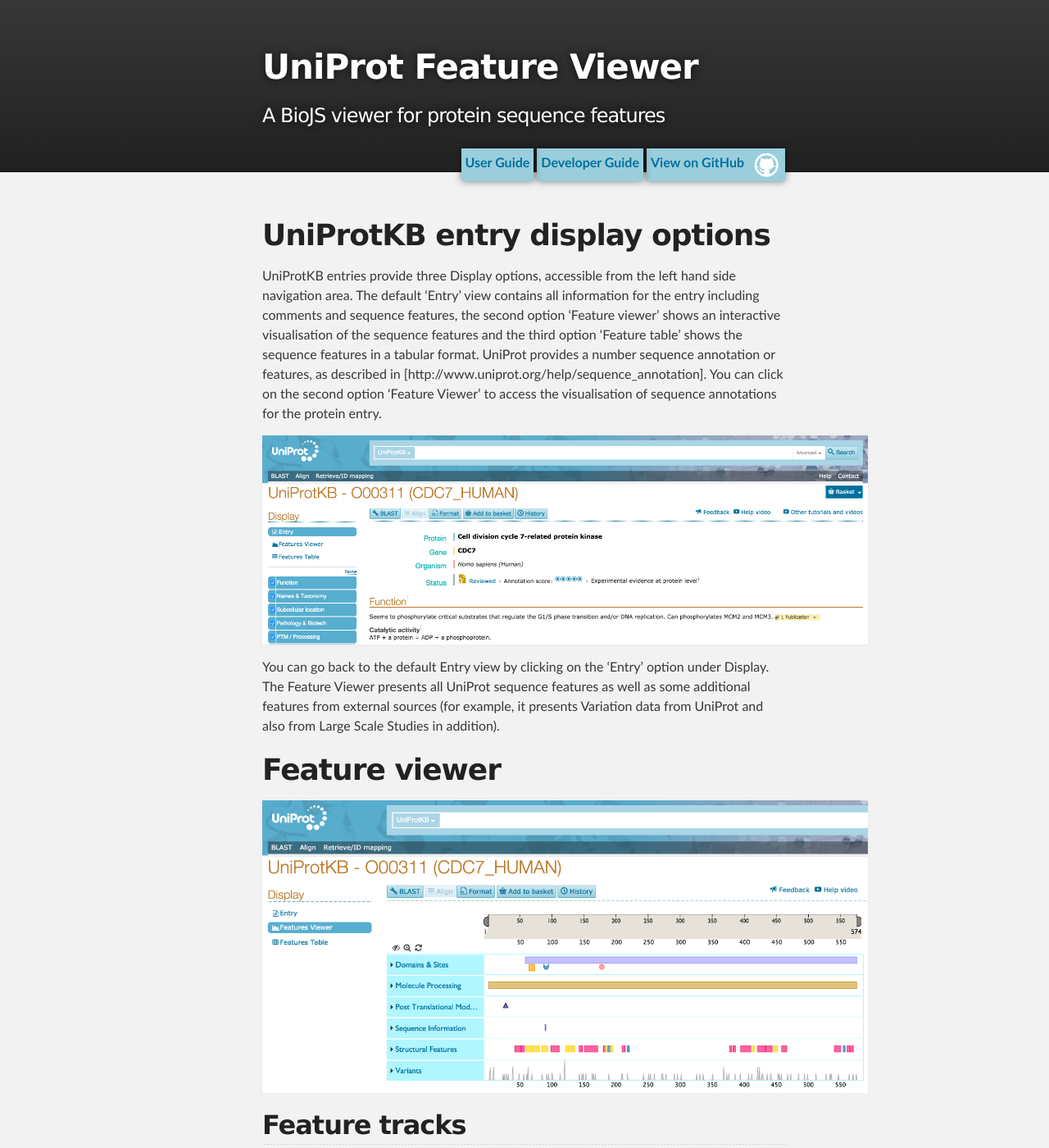
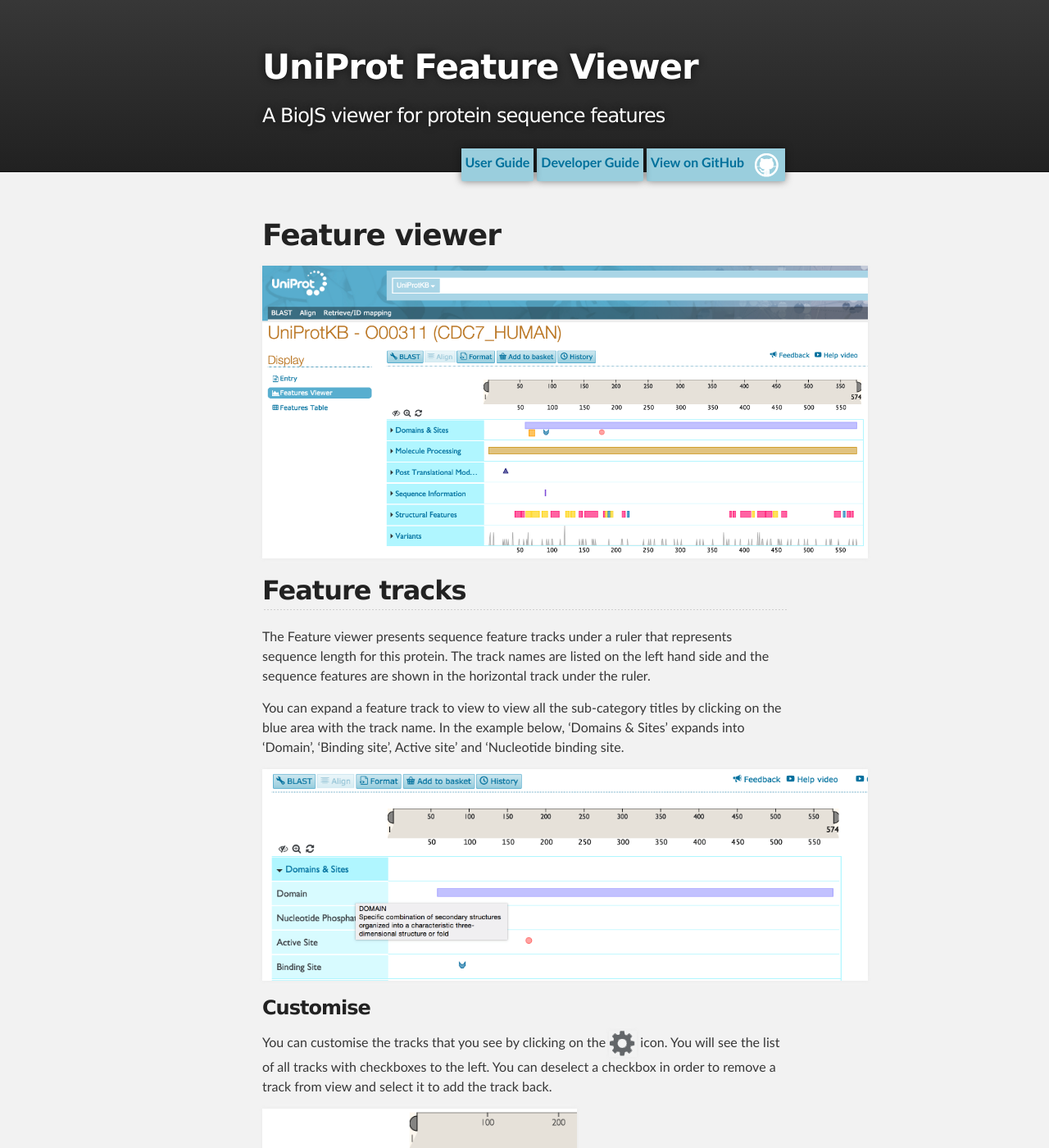
Before and after one commit to ebi-uniprot/ProtVista, a Jekyll site: the page built from userGuide.md, in a window 1280 px wide and 1400 px high. Shown: the whole window at 82% size. Built offline with Jekyll 4.4.1, drawn with Linux system fonts in a browser that asks for light colours.

Commit message:
Removes UniProt website particular information.

```diff
--- a/userGuide.md
+++ b/userGuide.md
@@ -2,14 +2,6 @@
 layout: default
 title: User Guide
 ---
-
-# UniProtKB entry display options
-
-UniProtKB entries provide three Display options, accessible from the left hand side navigation area. The default 'Entry' view contains all information for the entry including comments and sequence features, the second option 'Feature viewer' shows an interactive visualisation of the sequence features and the third option 'Feature table' shows the sequence features in a tabular format. UniProt provides a number sequence annotation or features, as described in [http://www.uniprot.org/help/sequence_annotation]. You can click on the second option 'Feature Viewer' to access the visualisation of sequence annotations for the protein entry.
-
-![Entry page](./images/entryPage.png)
-
-You can go back to the default Entry view by clicking on the 'Entry' option under Display. The Feature Viewer presents all UniProt sequence features as well as some additional features from external sources (for example, it presents Variation data from UniProt and also from Large Scale Studies in addition).
 
 # Feature viewer
 
```
